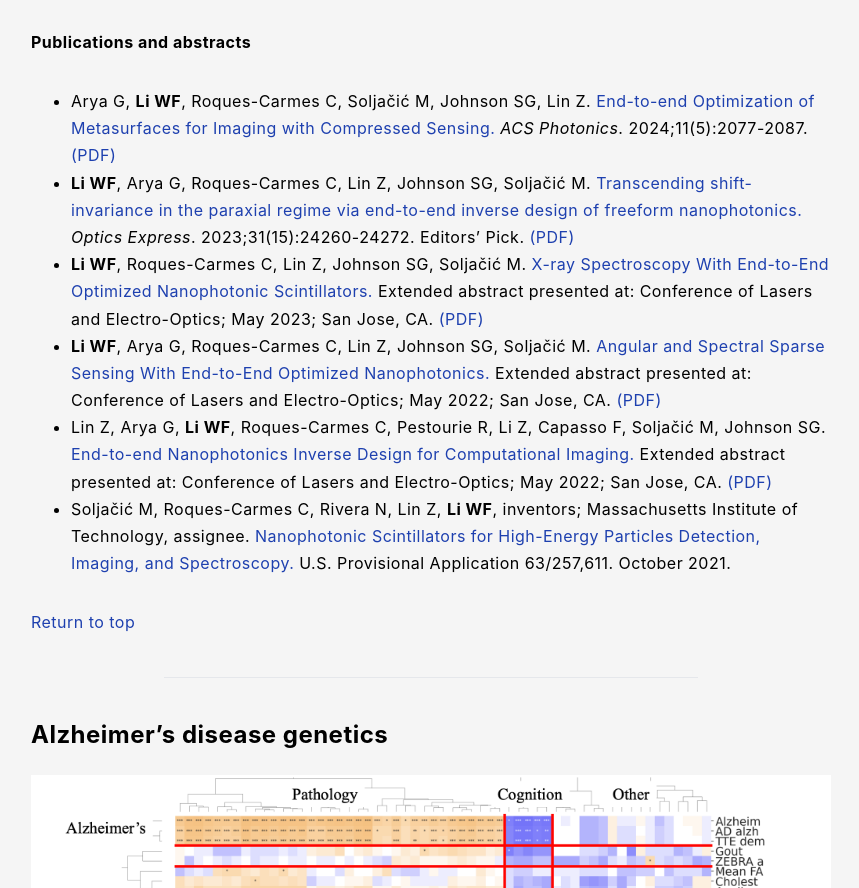
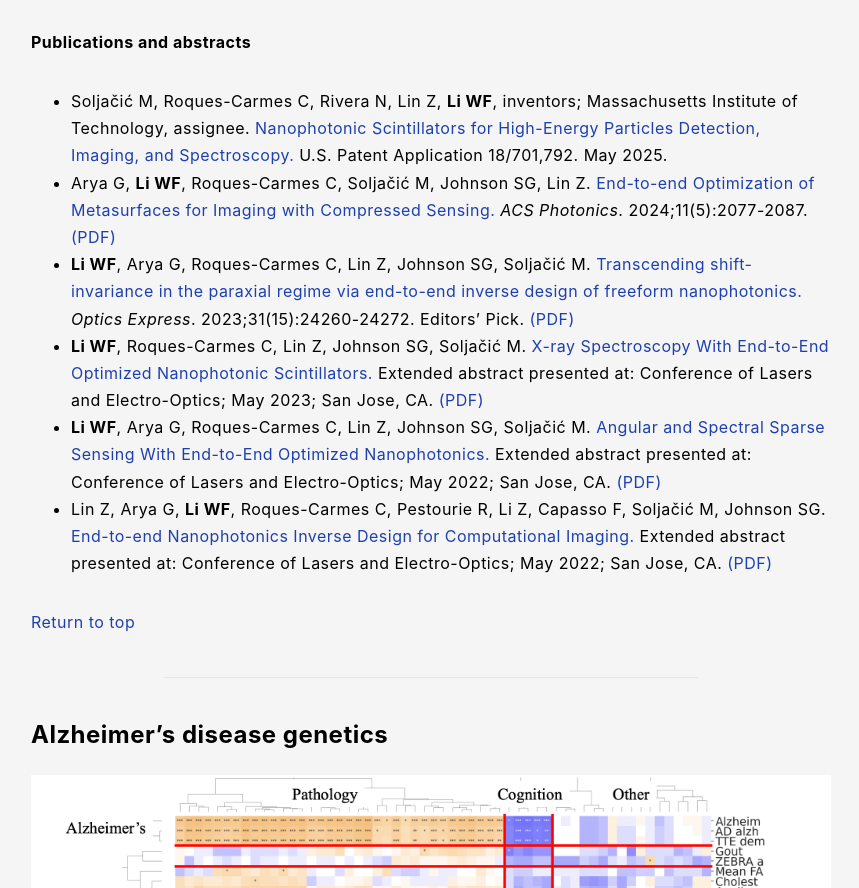
Before and after one commit to williamfli/williamfli.github.io, a plain HTML site: page research/index.html in a window 1280 px wide. Shown: the part 954-1842 px from the top of the page, without its empty margins (209-1068 px from the left). Drawn offline with Linux system fonts and the light colour scheme.

Commit message:
update patent information

```diff
--- a/research/index.html
+++ b/research/index.html
@@ -111,6 +111,8 @@
 <p>We design structures at the nanoscale to control light for optical and x-ray imaging. We work in an end-to-end framework, inverse-designing nanophotonic structures in conjunction with an image reconstruction algorithm. I design these structures to replace or enhance traditional imaging components, such as lenses in optical imaging and scintillators in x-ray imaging.</p>
 <p><strong>Publications and abstracts</strong></p>
 <ol>
+<li>Soljačić M, Roques-Carmes C, Rivera N, Lin Z, <strong>Li WF</strong>, inventors; Massachusetts Institute of Technology, assignee. <a href="https://patents.google.com/patent/US20250137942A1/en"
+    target="_blank" >Nanophotonic Scintillators for High-Energy Particles Detection, Imaging, and Spectroscopy.</a> U.S. Patent Application 18/701,792. May 2025.</li>
 <li>Arya G, <strong>Li WF</strong>, Roques-Carmes C, Soljačić M, Johnson SG, Lin Z. <a href="https://doi.org/10.1021/acsphotonics.4c00259"
     target="_blank" >End-to-end
 Optimization of Metasurfaces for Imaging with Compressed Sensing.</a> <em>ACS Photonics</em>. 2024;11(5):2077-2087. <a href="/documents/papers/arxiv_csendtoend.pdf"
@@ -128,8 +130,6 @@ End-to-End Optimized Nanophotonic Scintillators.</a> Extended abstract presented
 <li>Lin Z, Arya G, <strong>Li WF</strong>, Roques-Carmes C, Pestourie R, Li Z, Capasso F, Soljačić M, Johnson SG. <a href="https://doi.org/10.1364/CLEO_AT.2022.JW5Q.1"
     target="_blank" >End-to-end Nanophotonics Inverse Design for Computational Imaging.</a> Extended abstract presented at: Conference of Lasers and Electro-Optics; May 2022; San Jose, CA. <a href="/documents/papers/CLEO_endtoend.pdf"
     target="_blank" >(PDF)</a></li>
-<li>Soljačić M, Roques-Carmes C, Rivera N, Lin Z, <strong>Li WF</strong>, inventors; Massachusetts Institute of Technology, assignee. <a href="https://patents.google.com/patent/WO2023172288A3"
-    target="_blank" >Nanophotonic Scintillators for High-Energy Particles Detection, Imaging, and Spectroscopy.</a> U.S. Provisional Application 63/257,611. October 2021.</li>
 </ol>
 <p><a href="#research" >Return to top</a></p>
 <hr>
```
